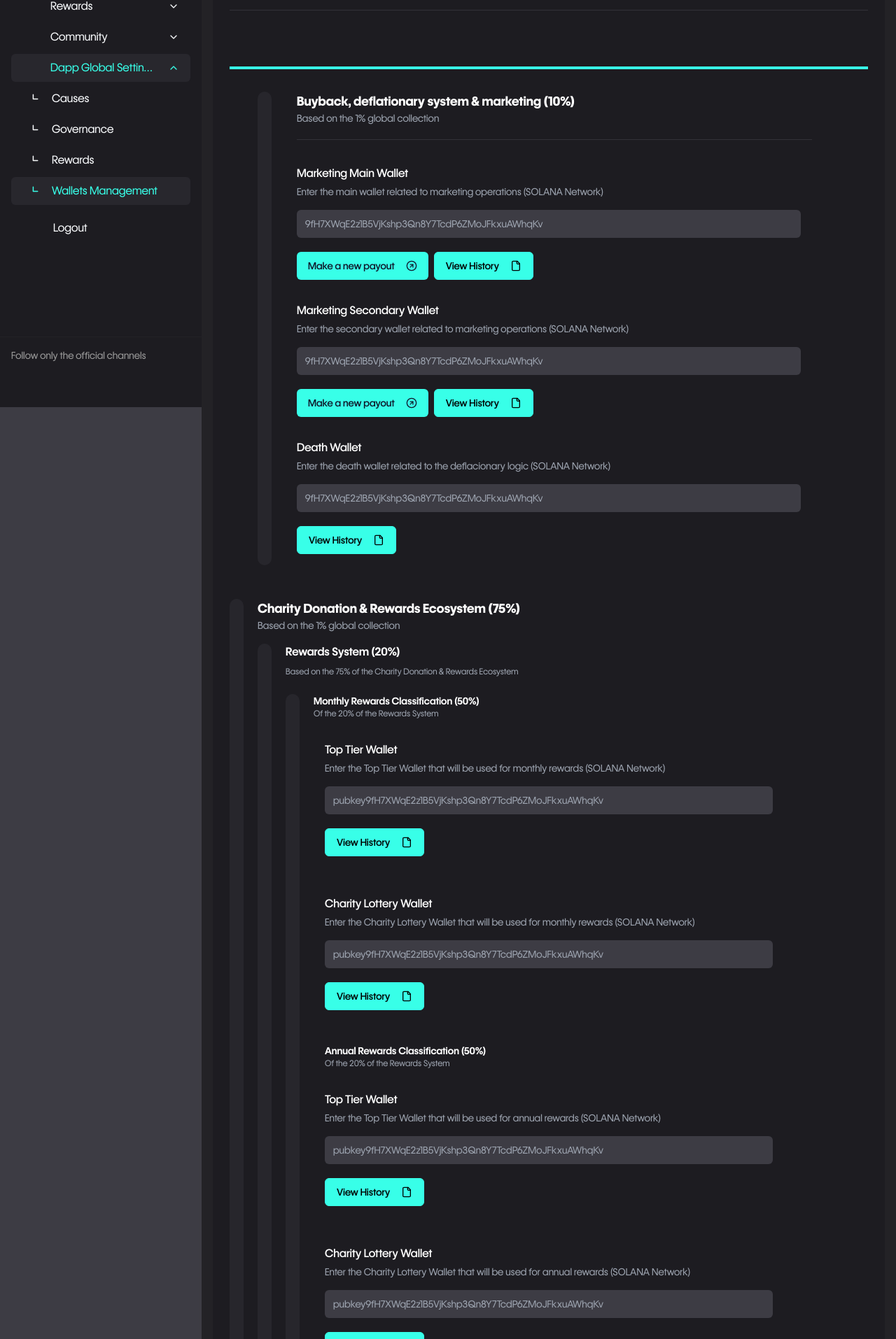
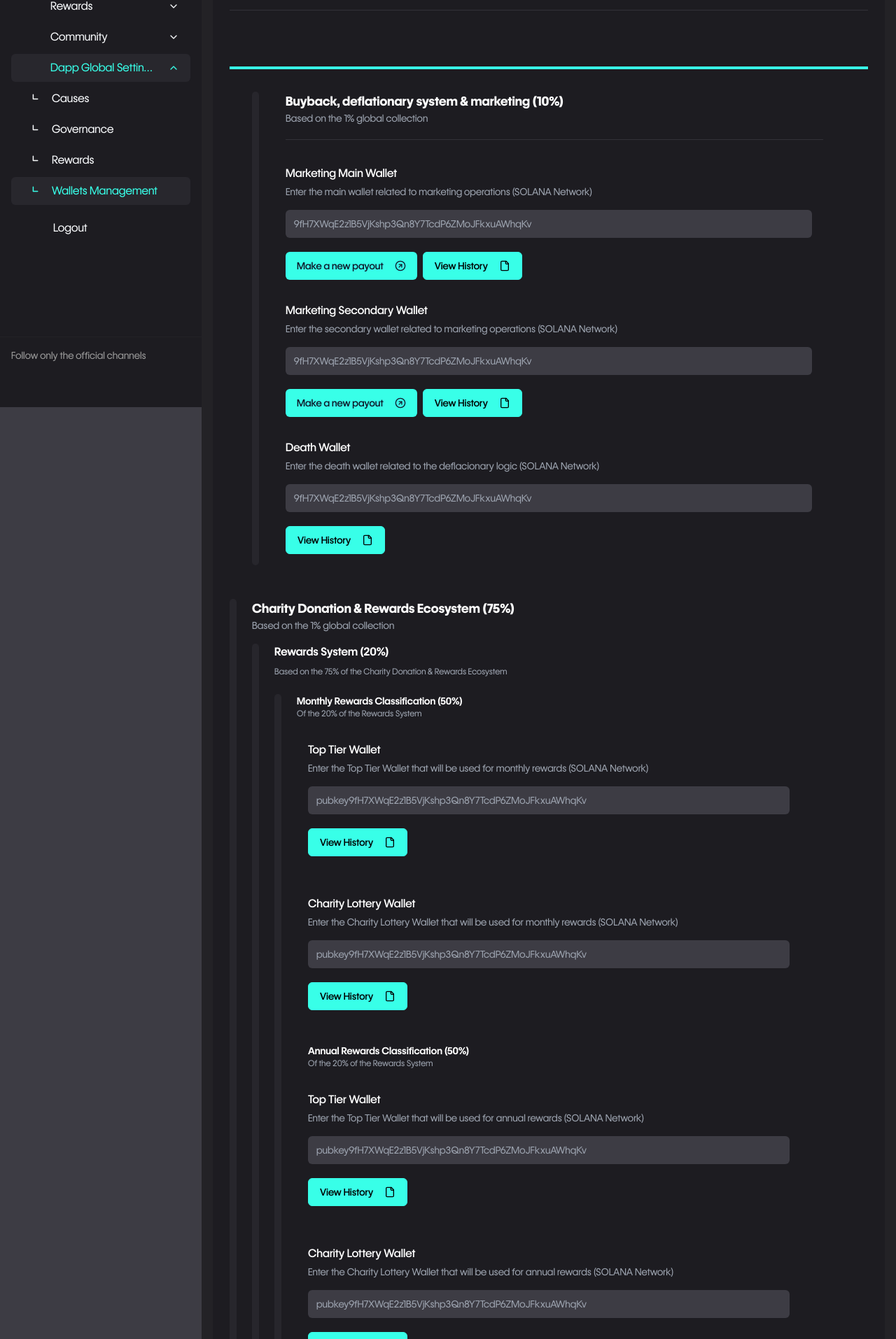
Before and after one commit to NadirAliOfficial/charcoin-admin-panel, a Next.js app: page /settings/wallet-management in a window 1280 px wide. Shown: the part 218-2132 px from the top of the page at 70% size. Built offline with nearby package versions, Linux system fonts and the light colour scheme; some icons are missing; what @bprogress/next would draw is missing.

Commit message:
added the .next file to the gitignore folder

```diff
--- a/src/app/(main)/settings/wallet-management/page.tsx
+++ b/src/app/(main)/settings/wallet-management/page.tsx
@@ -1,10 +1,3 @@
-// const SettingsWalletManagement = () => {
-//   return <div>
-
-//   </div>;
-// };
-
-// export default SettingsWalletManagement;
 "use client"
 
 import { useState } from "react"
@@ -70,12 +63,12 @@ export default function EcosystemWallets() {
           <div className="border-t-4 border-primary my-8"></div>
 
           {/* Update section paddings */}
-          <section className="mb-5 relative px-4 md:px-10">
+          <section className="mb-5 relative px-4 md:px-8">
 
 
-            <div className="mb-12  relative px-4 md:px-10">
+            <div className="mb-12  relative px-4 md:px-8">
 
-            <div className="w-[8px] md:w-[20px] h-full bg-secondary rounded-3xl absolute top-0 left-0"></div>
+            <div className="!w-[6px] md:!w-[10px] h-full bg-secondary rounded-3xl absolute top-0 left-0"></div>
 
               <div className="mb-5 md:ml-4 border-b border-[#323138] pb-5">
                 <h2 className="text-lg font-bold">Buyback, deflationary system & marketing (10%)</h2>
@@ -107,23 +100,23 @@ export default function EcosystemWallets() {
             </div>
           </section>
 
-          <section className="mb-12  relative px-4 md:px-10">
-            <div className="w-[8px] md:w-[20px] h-full bg-secondary rounded-3xl absolute top-0 left-0"></div>
+          <section className="mb-12  relative px-4 md:px-8">
+            <div className="!w-[6px] md:!w-[10px] h-full bg-secondary rounded-3xl absolute top-0 left-0"></div>
 
             <div className="mb-4">
               <h2 className="text-lg font-bold">Charity Donation & Rewards Ecosystem (75%)</h2>
               <p className="text-sm text-gray-400">Based on the 1% global collection</p>
             </div>
 
-            <div className="mb-12  relative px-4 md:px-10">
-            <div className="w-[8px] md:w-[20px] h-full bg-secondary rounded-3xl absolute top-0 left-0"></div>
+            <div className="mb-12  relative px-4 md:px-8">
+            <div className="!w-[6px] md:!w-[10px] h-full bg-secondary rounded-3xl absolute top-0 left-0"></div>
               <div className="mb-6">
                 <h3 className="text-md font-semibold mb-2">Rewards System (20%)</h3>
                 <p className="text-xs text-gray-400">Based on the 75% of the Charity Donation & Rewards Ecosystem</p>
               </div>
 
-              <div className="mb-12 w-full relative px-4 md:px-10">
-              <div className="w-[8px] md:w-[20px] h-full bg-secondary rounded-3xl absolute top-0 left-0"></div>
+              <div className="mb-12 w-full relative px-4 md:px-8">
+              <div className="!w-[6px] md:!w-[10px] h-full bg-secondary rounded-3xl absolute top-0 left-0"></div>
                 <div className="mb-4 w-full">
                   <h4 className="text-sm font-semibold w-full">Monthly Rewards Classification (50%)</h4>
                   <p className="text-xs text-gray-400">Of the 20% of the Rewards System</p>
@@ -173,15 +166,15 @@ export default function EcosystemWallets() {
             </div>
 
 
-            <div className="mb-12  relative px-4 md:px-10">
-            <div className="w-[8px] md:w-[20px] h-full bg-secondary rounded-3xl absolute top-0 left-0"></div>
+            <div className="mb-12  relative px-4 md:px-8">
+            <div className="!w-[6px] md:!w-[10px] h-full bg-secondary rounded-3xl absolute top-0 left-0"></div>
               <div className="mb-6 border-b border-[#323138] pb-5">
                 <h3 className="text-md font-semibold mb-2">Donation System (80%)</h3>
                 <p className="text-xs text-gray-400">Based on the 75% of the Charity Donation & Rewards Ecosystem</p>
               </div>
 
-              <div className="mb-12  relative px-4 md:px-10">
-              <div className="w-[8px] md:w-[20px] h-full bg-secondary rounded-3xl absolute top-0 left-0"></div>
+              <div className="mb-12  relative px-4 md:px-8">
+              <div className="!w-[6px] md:!w-[10px] h-full bg-secondary rounded-3xl absolute top-0 left-0"></div>
                 <div className="mb-6 border-b border-[#323138] pb-5">
                   <h4 className="text-sm font-semibold">Monthly Donation Fund (80%)</h4>
                   <p className="text-xs text-gray-400">Of the 80% of the Donation System</p>
@@ -230,8 +223,8 @@ export default function EcosystemWallets() {
               </div>
 
 
-              <div className="mb-12  relative px-4 md:px-10">
-              <div className="w-[8px] md:w-[20px] h-full bg-secondary rounded-3xl absolute top-0 left-0"></div>
+              <div className="mb-12  relative px-4 md:px-8">
+              <div className="!w-[6px] md:!w-[10px] h-full bg-secondary rounded-3xl absolute top-0 left-0"></div>
                 <div className="mb-4">
                   <h4 className="text-sm font-semibold">Crisis Classification (10%)</h4>
                   <p className="text-xs text-gray-400">Of the 80% of the Donation System</p>
@@ -256,7 +249,7 @@ export default function EcosystemWallets() {
 
           <div className="border-t-4 border-primary my-8"></div>
 
-          <section className="mb-12  relative px-4 md:px-10">
+          <section className="mb-12  relative px-4 md:px-8">
           <div className="w-[8px] md:w-[20px] h-full bg-secondary rounded-3xl absolute top-0 left-0"></div>
             <div className="mb-4 border-b border-[#323138] pb-5">
               <h2 className="text-lg font-bold">Staking Rewards (15%)</h2>
--- a/src/components/reuseable/new-payout.tsx
+++ b/src/components/reuseable/new-payout.tsx
@@ -133,7 +133,7 @@ export default function PayoutInterface({ walletName }: PayoutInterfaceProps) {
 
           {/* Authorization 1 */}
           <div className=" relative rounded-lg p-6 mb-4">
-            <div className=" absolute left-0 h-full top-0 w-[8px] md:w-[15px] rounded-3xl bg-secondary"></div>
+            <div className=" absolute left-0 h-full top-0 !w-[6px] md:!w-[10px] rounded-3xl bg-secondary"></div>
             <h4 className="text-lg font-semibold mb-2">Authorization #1</h4>
             <p className="text-gray-400 text-sm mb-6">Complete the fields below with an administrator&apos;s details to proceed</p>
 
@@ -185,7 +185,7 @@ export default function PayoutInterface({ walletName }: PayoutInterfaceProps) {
 
           {/* Authorization 2 */}
           <div className=" relative rounded-lg p-6 mb-4">
-            <div className=" absolute left-0 h-full top-0 w-[8px] md:w-[15px] rounded-3xl bg-secondary"></div>
+            <div className=" absolute left-0 h-full top-0 !w-[6px] md:!w-[10px] rounded-3xl bg-secondary"></div>
             <h4 className="text-lg font-semibold mb-2">Authorization #2</h4>
             <p className="text-gray-400 text-sm mb-6">Complete the fields below with an administrator&apos;s details to proceed</p>
 
@@ -237,7 +237,7 @@ export default function PayoutInterface({ walletName }: PayoutInterfaceProps) {
 
           {/* Authorization 3 */}
           <div className=" relative rounded-lg p-6 mb-8">
-            <div className=" absolute left-0 h-full top-0 w-[8px] md:w-[15px] rounded-3xl bg-secondary"></div>
+            <div className=" absolute left-0 h-full top-0 !w-[6px] md:!w-[10px] rounded-3xl bg-secondary"></div>
             <h4 className="text-lg font-semibold mb-2">Authorization #3</h4>
             <p className="text-gray-400 text-sm mb-6">Complete the fields below with an administrator&apos;s details to proceed</p>
 
--- a/src/components/reuseable/wallet_history.tsx
+++ b/src/components/reuseable/wallet_history.tsx
@@ -84,7 +84,7 @@ export default function WalletHistoryDialog({  walletName }: WalletHistoryDialog
           <p className="text-sm text-gray-400 break-all">{walletData.address}</p>
 
           <div className="grid grid-cols-2 gap-4 mt-6">
-            <div className="text-right">
+            <div className="text-start">
               <p className="text-3xl font-bold">{formatCurrency(walletData.balance)}</p>
               <p className="text-sm text-gray-400">Current Balance</p>
             </div>
```
Also changed, not shown: 2 other files (tests, documents, lock files or other folders).
